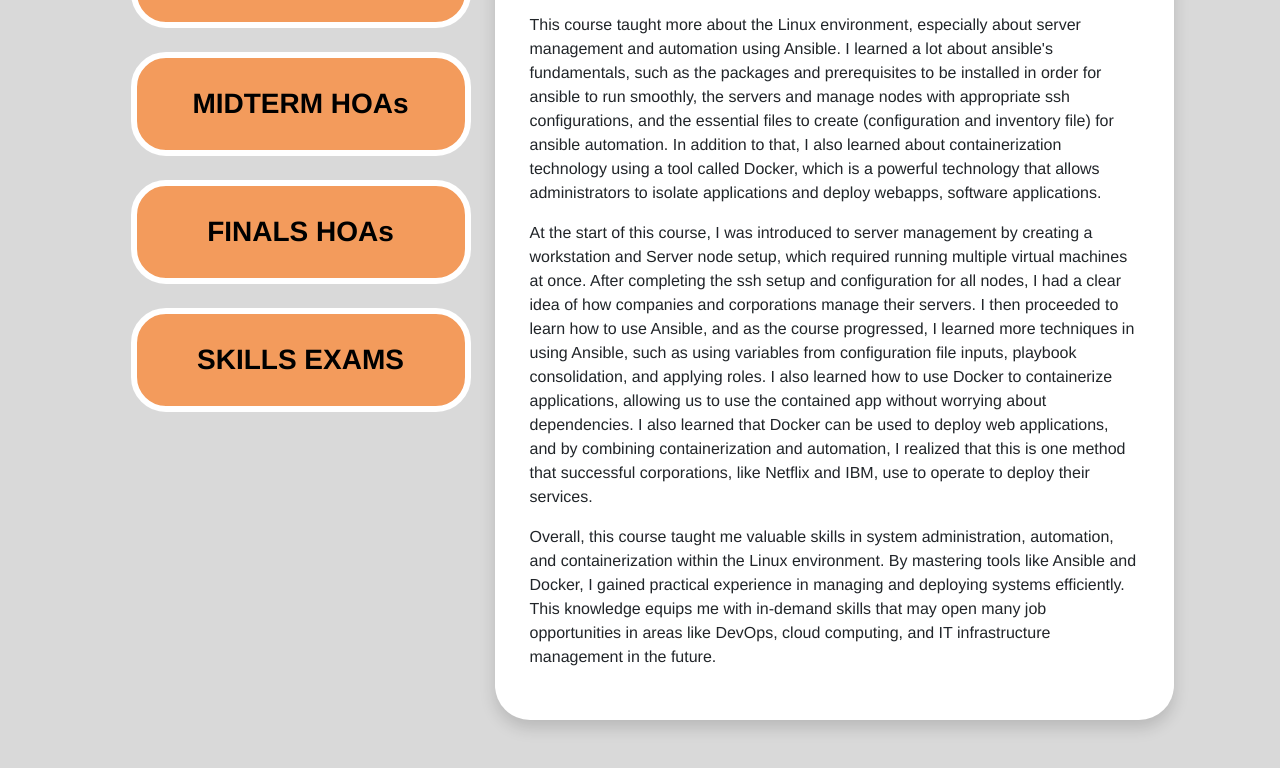
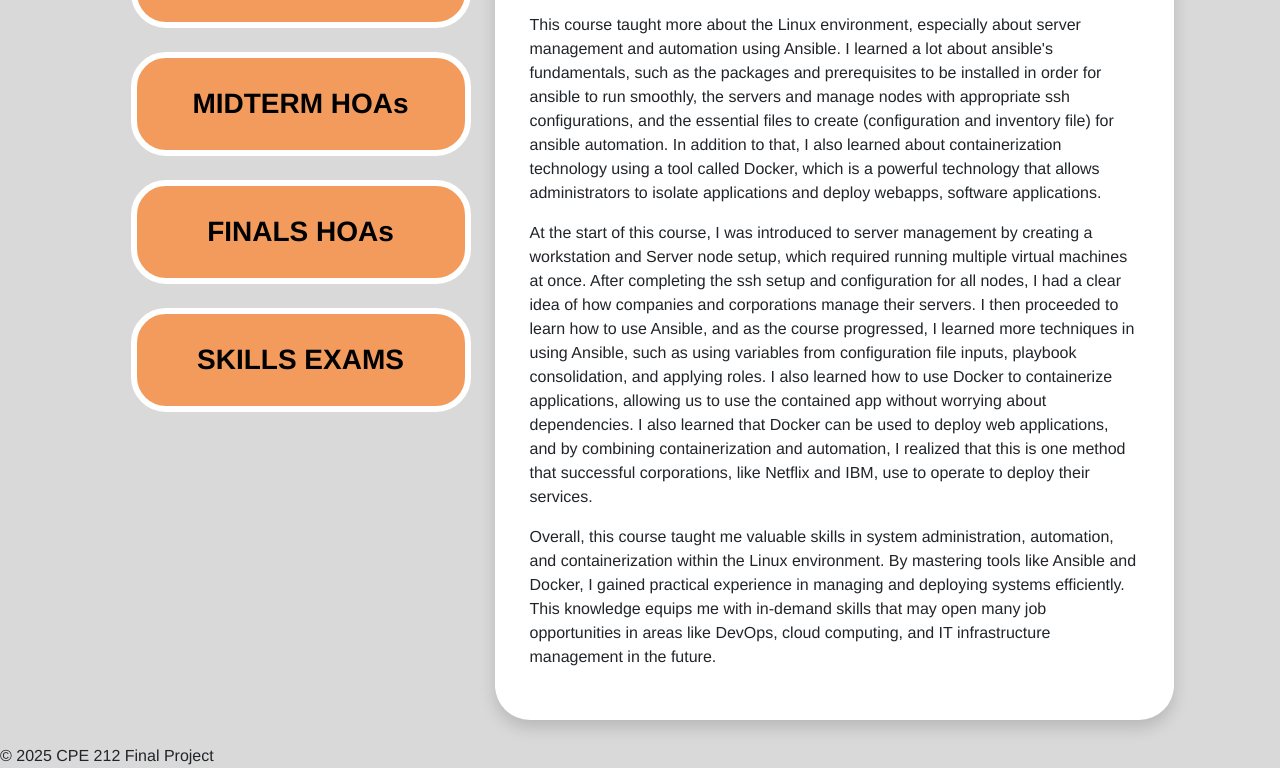
Before and after one commit to Calvin-Earl/CPE212_finalproject_planta, a plain HTML site: page website/index.html in a window 1280 px wide. Shown: the part 328-1096 px from the top of the page. Before the commit the page ends 1072 px from the top, so only its background shows below. Drawn offline with nearby package versions, Linux system fonts and the light colour scheme.

Commit message:
Add footer to index.html

```diff
--- a/website/index.html
+++ b/website/index.html
@@ -130,6 +130,7 @@
             </div>
         </div>
     </div>
+    <div class="footer">© 2025 CPE 212 Final Project</div>
 
     <!-- Bootstrap JS -->
     <script src="https://cdn.jsdelivr.net/npm/bootstrap@5.3.0/dist/js/bootstrap.bundle.min.js"></script>
```
